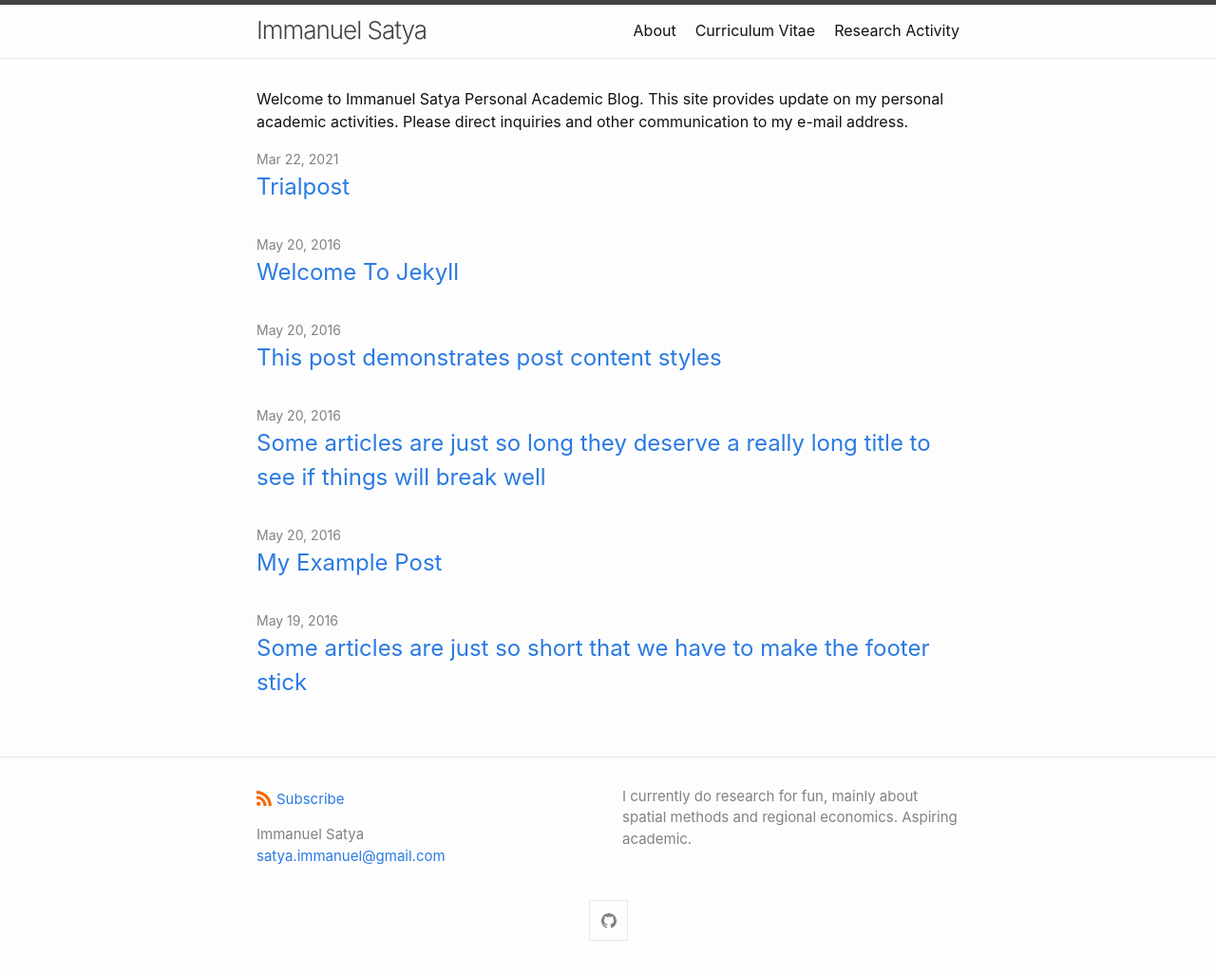
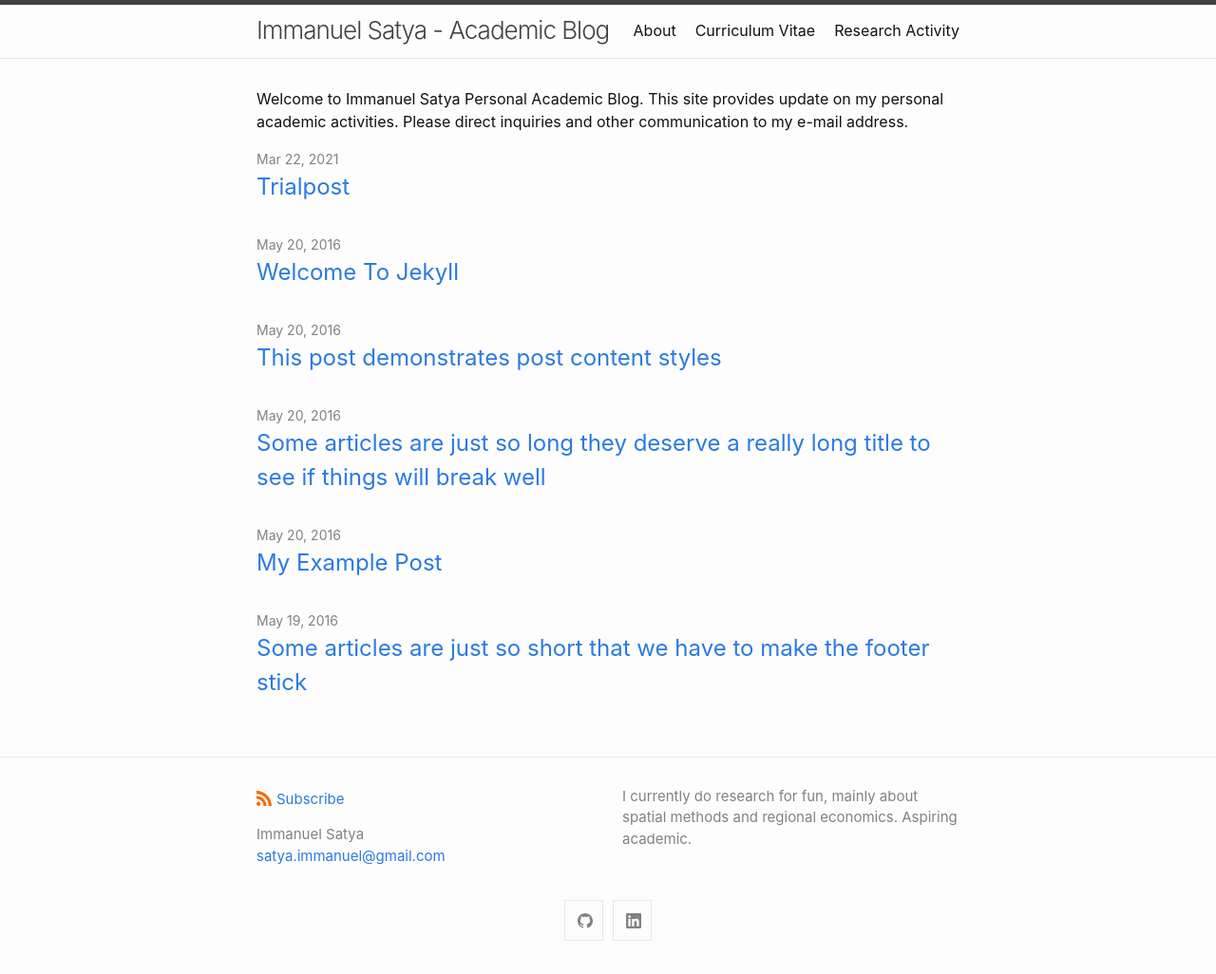
Before and after one commit to soegampars/academic, a Jekyll site: the page built from index.md, in a window 1280 px wide. Shown: the whole page at 95% size. Built offline with Jekyll 4.4.1, drawn with Linux system fonts in a browser that asks for light colours; our own code applies the rules of GitHub Pages for plain Markdown files.

Commit message:
Update _config.yml

```diff
--- a/_config.yml
+++ b/_config.yml
@@ -1,4 +1,4 @@
-title: Immanuel Satya
+title: Immanuel Satya - Academic Blog
 author:
   name: Immanuel Satya
   email: satya.immanuel@gmail.com
@@ -21,7 +21,7 @@ minima:
     # facebook: jekyll
     # flickr:   jekyll
     # instagram: jekyll
-    # linkedin: jekyll
+    linkedin: isatya
     # pinterest: jekyll
     # youtube: jekyll
     # youtube_channel: UC8CXR0-3I70i1tfPg1PAE1g
```
